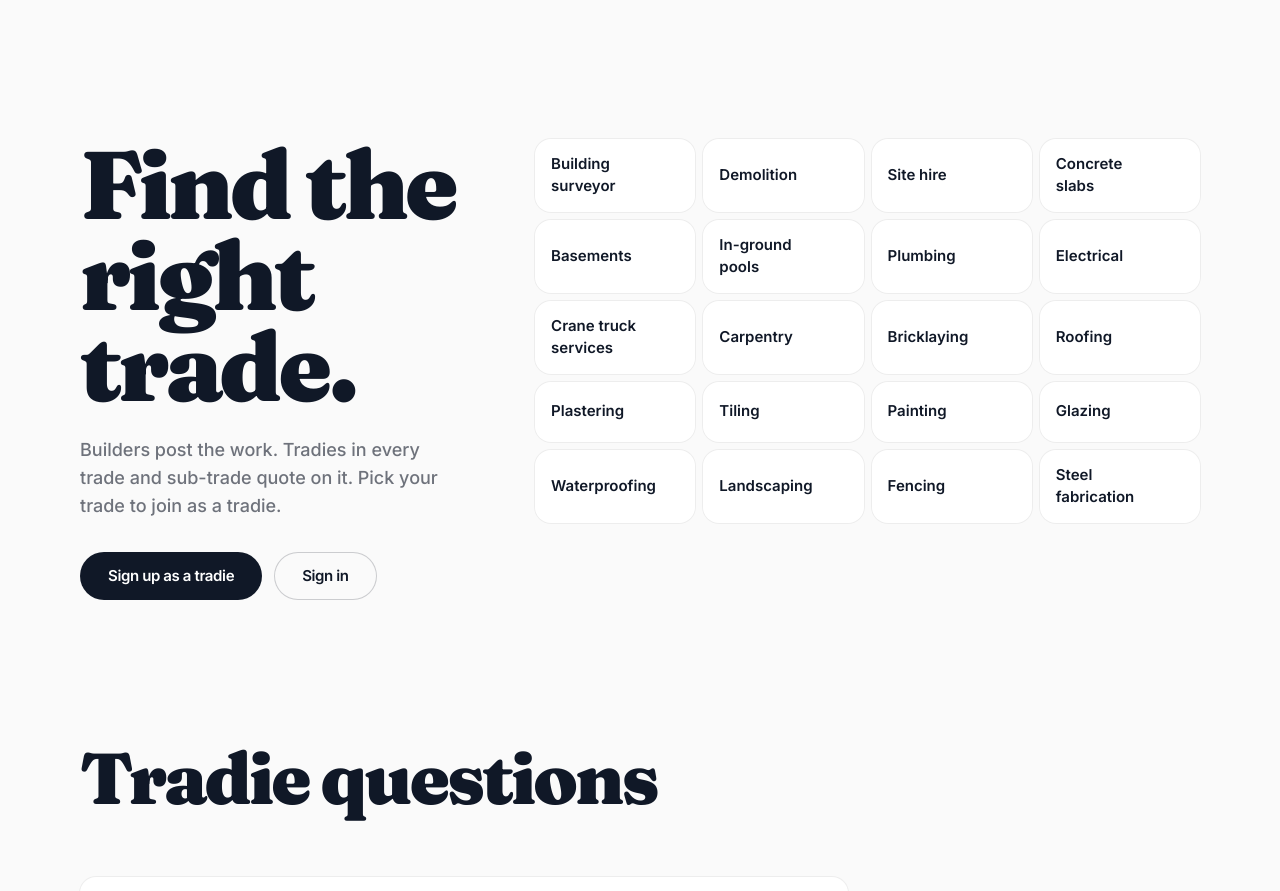
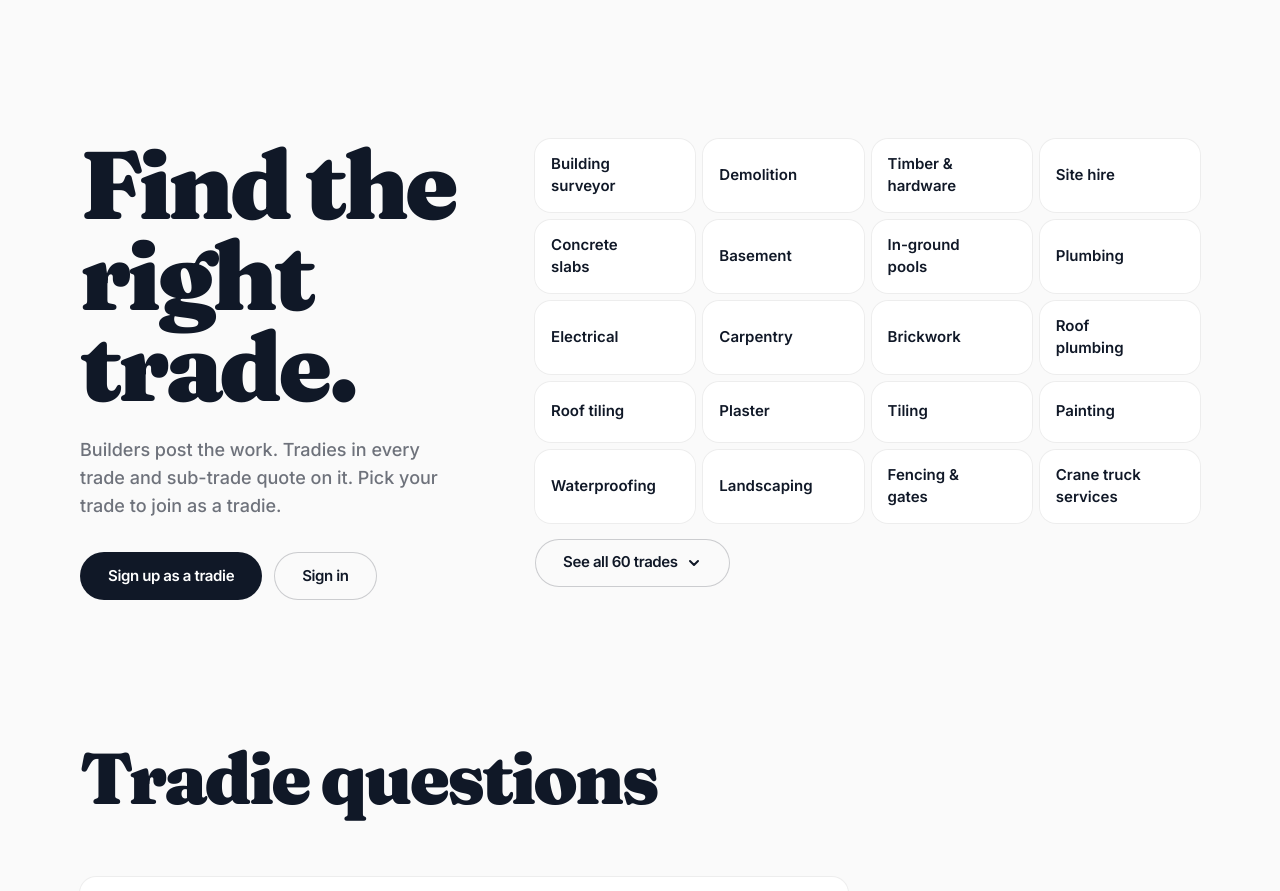
Before and after one commit to Graphicaproartistry/Build-2-Trade-Website-Nov-2026, a Next.js app: page /tradies in a window 1280 px wide. Shown: the part 1960-2851 px from the top of the page. Built offline with nearby package versions, Linux system fonts and the light colour scheme.

Commit message:
Trades: real app trade names, Timber & hardware, See all 60 trades
- 20 main trades show by default, the other 40 open with See all trades
- Names match the app's trade list

```diff
--- /dev/null
+++ b/src/components/sections/trade-grid.tsx
@@ -0,0 +1,122 @@
+"use client";
+
+import { useEffect, useRef, useState } from "react";
+import { ScrollTrigger } from "@/lib/gsap";
+
+/**
+ * Trade tiles: every trade links to tradie sign-up. On hover a navy fill rises from the
+ * bottom, the text turns white and an arrow slides in (transform/opacity only, so it stays
+ * smooth). Keyboard focus gets the same treatment. The main trades show first; "See all
+ * trades" reveals the rest.
+ */
+export function TradeGrid({
+  featured,
+  more,
+  href,
+}: {
+  featured: string[];
+  more: string[];
+  href: string;
+}) {
+  const [open, setOpen] = useState(false);
+  const first = useRef(true);
+
+  // Opening or closing the list changes the page height, so scroll animations further
+  // down the page need their positions recalculated.
+  useEffect(() => {
+    if (first.current) {
+      first.current = false;
+      return;
+    }
+    const id = requestAnimationFrame(() => ScrollTrigger.refresh());
+    return () => cancelAnimationFrame(id);
+  }, [open]);
+
+  const list = open ? [...featured, ...more] : featured;
+  const total = featured.length + more.length;
+
+  return (
+    <>
+      <ul id="trade-list" className="grid grid-cols-2 gap-2 sm:grid-cols-3 xl:grid-cols-4">
+        {list.map((t, i) => (
+          <li
+            key={t}
+            className={i >= featured.length ? "animate-[fadeUp_0.35s_both]" : undefined}
+            style={
+              i >= featured.length
+                ? { animationDelay: `${Math.min(i - featured.length, 20) * 15}ms` }
+                : undefined
+            }
+          >
+            <a
+              href={href}
+              target="_blank"
+              rel="noopener noreferrer"
+              aria-label={`Sign up as a tradie: ${t}`}
+              className="group text-b2t-navy focus-visible:outline-b2t-navy relative flex h-full min-h-[3.75rem] items-center justify-between gap-2 overflow-hidden rounded-2xl bg-white px-4 py-3.5 ring-1 ring-black/5 transition-[transform,box-shadow] duration-300 ease-[cubic-bezier(0.22,1,0.36,1)] hover:-translate-y-0.5 hover:shadow-[0_14px_30px_-14px_rgb(16_24_39/0.45)] focus-visible:-translate-y-0.5 focus-visible:outline-2 focus-visible:outline-offset-2"
+            >
+              {/* navy fill that rises on hover */}
+              <span
+                aria-hidden
+                className="bg-b2t-navy absolute inset-0 origin-bottom scale-y-0 transition-transform duration-300 ease-[cubic-bezier(0.22,1,0.36,1)] group-hover:scale-y-100 group-focus-visible:scale-y-100"
+              />
+              <span className="relative text-[15px] font-semibold transition-colors duration-300 group-hover:text-white group-focus-visible:text-white">
+                {t}
+              </span>
+              <span
+                aria-hidden
+                className="bg-b2t-yellow text-b2t-navy relative grid size-7 shrink-0 -translate-x-2 place-items-center rounded-full opacity-0 transition-[transform,opacity] duration-300 ease-[cubic-bezier(0.22,1,0.36,1)] group-hover:translate-x-0 group-hover:opacity-100 group-focus-visible:translate-x-0 group-focus-visible:opacity-100"
+              >
+                <svg
+                  viewBox="0 0 16 16"
+                  className="size-3.5"
+                  fill="none"
+                  stroke="currentColor"
+                  strokeWidth="2"
+                  strokeLinecap="round"
+                  strokeLinejoin="round"
+                >
+                  <path d="M4 12L12 4M6 4h6v6" />
+                </svg>
+              </span>
+            </a>
+          </li>
+        ))}
+      </ul>
+      <button
+        type="button"
+        onClick={() => {
+          // Closing from far down the long list: bring the grid back into view first.
+          const list = document.getElementById("trade-list");
+          if (open && list && list.getBoundingClientRect().top < 0) {
+            list.scrollIntoView({ block: "start" });
+          }
+          setOpen((o) => !o);
+        }}
+        aria-expanded={open}
+        aria-controls="trade-list"
+        className="group text-b2t-navy ring-b2t-navy/20 focus-visible:outline-b2t-navy relative isolate mt-4 inline-flex h-12 items-center justify-center gap-2 overflow-hidden rounded-full px-7 text-[15px] font-semibold tracking-tight ring-1 transition-[transform,box-shadow] duration-300 ease-[cubic-bezier(0.22,1,0.36,1)] ring-inset hover:-translate-y-0.5 hover:shadow-[0_12px_24px_-12px_rgb(16_24_39/0.55)] focus-visible:outline-2 focus-visible:outline-offset-2 active:translate-y-0 active:scale-[0.97]"
+      >
+        <span
+          aria-hidden
+          className="bg-b2t-navy absolute inset-0 -z-10 origin-bottom scale-y-0 rounded-[inherit] transition-transform duration-300 ease-[cubic-bezier(0.22,1,0.36,1)] group-hover:scale-y-100 group-focus-visible:scale-y-100"
+        />
+        <span className="relative transition-colors duration-300 group-hover:text-white group-focus-visible:text-white">
+          {open ? "Show fewer trades" : `See all ${total} trades`}
+        </span>
+        <svg
+          aria-hidden
+          viewBox="0 0 16 16"
+          className={`relative size-4 transition-[transform,color] duration-300 group-hover:text-white ${open ? "rotate-180" : ""}`}
+          fill="none"
+          stroke="currentColor"
+          strokeWidth="2"
+          strokeLinecap="round"
+          strokeLinejoin="round"
+        >
+          <path d="M4 6l4 4 4-4" />
+        </svg>
+      </button>
+    </>
+  );
+}
--- a/src/components/sections/trades.tsx
+++ b/src/components/sections/trades.tsx
@@ -1,30 +1,74 @@
 import { site } from "@/content/site";
 import { Button } from "@/components/ui/button";
 import { Reveal } from "@/components/ui/reveal";
+import { TradeGrid } from "@/components/sections/trade-grid";
 
-// The first nine trades appear in the app; the rest are common residential trades.
-// TODO: confirm against the app's full trade picker.
-const trades = [
+// Trade names as they appear in the app (trade list export, Nov 2026).
+// The most-used trades show first; the rest open with "See all trades".
+const featured = [
   "Building surveyor",
   "Demolition",
+  "Timber & hardware",
   "Site hire",
   "Concrete slabs",
-  "Basements",
+  "Basement",
   "In-ground pools",
   "Plumbing",
   "Electrical",
-  "Crane truck services",
   "Carpentry",
-  "Bricklaying",
-  "Roofing",
-  "Plastering",
+  "Brickwork",
+  "Roof plumbing",
+  "Roof tiling",
+  "Plaster",
   "Tiling",
   "Painting",
-  "Glazing",
   "Waterproofing",
   "Landscaping",
-  "Fencing",
-  "Steel fabrication",
+  "Fencing & gates",
+  "Crane truck services",
+];
+
+const more = [
+  "Site set out",
+  "Pest control",
+  "Prefab wall & roof systems",
+  "Structural steel",
+  "Windows",
+  "External cladding",
+  "Brick wash",
+  "Render",
+  "Scaffolding",
+  "External features",
+  "Garage door",
+  "External blinds",
+  "Stumpers",
+  "Insulation",
+  "Under floor heating",
+  "Concrete grinding",
+  "Heating & cooling",
+  "Stairs",
+  "Cabinetry",
+  "Bench tops",
+  "Screeding",
+  "Self level",
+  "Timber flooring",
+  "Sand & polish",
+  "Internal & external finishers",
+  "Carpet",
+  "Caulking",
+  "Flyscreens",
+  "Blinds",
+  "Paving",
+  "Concrete cutting",
+  "General builders clean",
+  "General maintenance",
+  "Labour hire",
+  "Bin hire",
+  "Fire rated wall systems",
+  "Truck & machine hire",
+  "Tree removal services",
+  "Site signage",
+  "Concrete resurfacing",
 ];
 
 /**
@@ -55,44 +99,7 @@ export function Trades() {
         </div>
 
         <Reveal>
-          <ul className="grid grid-cols-2 gap-2 sm:grid-cols-3 xl:grid-cols-4">
-            {trades.map((t) => (
-              <li key={t}>
-                <a
-                  href={site.links.signUpTradie}
-                  target="_blank"
-                  rel="noopener noreferrer"
-                  aria-label={`Sign up as a tradie: ${t}`}
-                  className="group text-b2t-navy focus-visible:outline-b2t-navy relative flex h-full min-h-[3.75rem] items-center justify-between gap-2 overflow-hidden rounded-2xl bg-white px-4 py-3.5 ring-1 ring-black/5 transition-[transform,box-shadow] duration-300 ease-[cubic-bezier(0.22,1,0.36,1)] hover:-translate-y-0.5 hover:shadow-[0_14px_30px_-14px_rgb(16_24_39/0.45)] focus-visible:-translate-y-0.5 focus-visible:outline-2 focus-visible:outline-offset-2"
-                >
-                  {/* navy fill that rises on hover */}
-                  <span
-                    aria-hidden
-                    className="bg-b2t-navy absolute inset-0 origin-bottom scale-y-0 transition-transform duration-300 ease-[cubic-bezier(0.22,1,0.36,1)] group-hover:scale-y-100 group-focus-visible:scale-y-100"
-                  />
-                  <span className="relative text-[15px] font-semibold transition-colors duration-300 group-hover:text-white group-focus-visible:text-white">
-                    {t}
-                  </span>
-                  <span
-                    aria-hidden
-                    className="bg-b2t-yellow text-b2t-navy relative grid size-7 shrink-0 -translate-x-2 place-items-center rounded-full opacity-0 transition-[transform,opacity] duration-300 ease-[cubic-bezier(0.22,1,0.36,1)] group-hover:translate-x-0 group-hover:opacity-100 group-focus-visible:translate-x-0 group-focus-visible:opacity-100"
-                  >
-                    <svg
-                      viewBox="0 0 16 16"
-                      className="size-3.5"
-                      fill="none"
-                      stroke="currentColor"
-                      strokeWidth="2"
-                      strokeLinecap="round"
-                      strokeLinejoin="round"
-                    >
-                      <path d="M4 12L12 4M6 4h6v6" />
-                    </svg>
-                  </span>
-                </a>
-              </li>
-            ))}
-          </ul>
+          <TradeGrid featured={featured} more={more} href={site.links.signUpTradie} />
         </Reveal>
       </div>
     </section>
```
